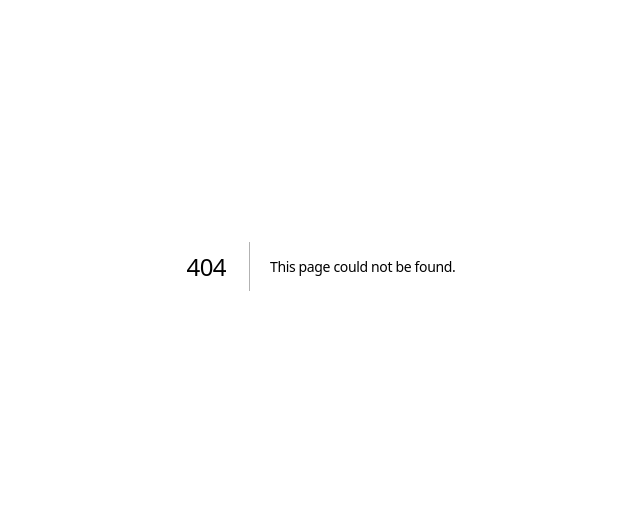
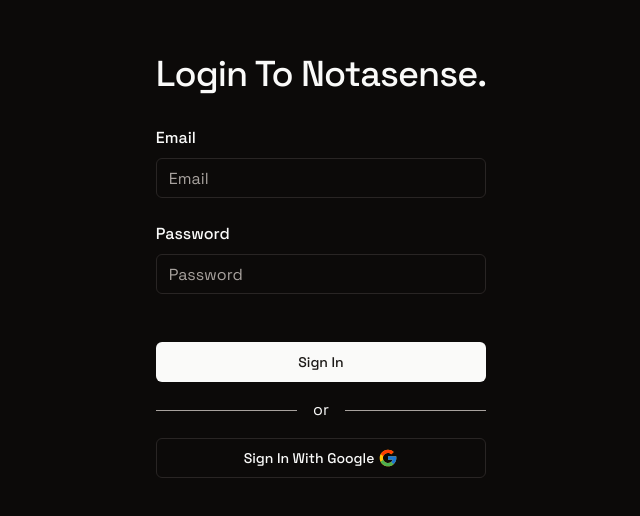
Before and after one commit to Airobinson0025/NotaSense, a Next.js app: page /signin in a window 1280 px wide. Before the commit this address had no page. Shown: the part 134-650 px from the top of the page, without its empty margins (319-959 px from the left). Built offline with nearby package versions, Linux system fonts and the light colour scheme.

Commit message:
next auth google provider working, google authentication in progress

```diff
--- /dev/null
+++ b/src/app/signin/page.tsx
@@ -0,0 +1,17 @@
+import SignInForm from '@/components/forms/signin-form'
+import React from 'react'
+
+
+
+const SignIn = () => {
+  return (
+    <div className='h-screen flex items-center justify-center'>
+        <div>
+            <h2 className='mb-8'>Login To Notasense.</h2>
+            <SignInForm />
+        </div>
+    </div>
+  )
+}
+
+export default SignIn
--- a/src/app/signup/page.tsx
+++ b/src/app/signup/page.tsx
@@ -4,8 +4,8 @@
 const Signup = () => {
   return (
     <div className='h-screen flex items-center justify-center'>
-        <div>
-            <h2 className='mb-8'>Create an account to get started<br/>with NotaSense.</h2>
+        <div className='max-w-xl'>
+            <h2 className='mb-8'>Create an account to get started with NotaSense.</h2>
             <SignupForm />
         </div>
     </div>
--- a/src/auth.ts
+++ b/src/auth.ts
@@ -1,18 +1,51 @@
 import NextAuth from "next-auth"
-import Credentials from "next-auth/providers/credentials"
+import CredentialsProvider from "next-auth/providers/credentials"
 import { DrizzleAdapter } from "@auth/drizzle-adapter"
-import Google from "next-auth/providers/google"
+import GoogleProvider from "next-auth/providers/google"
 import { db } from "@/db/schema"
+import { getUserByEmail } from "./services/userService"
+import { verifyPassword } from "./services/authService"
+
+
 
 
 export const { handlers, signIn, signOut, auth } = NextAuth({
   adapter: DrizzleAdapter(db),
-  providers: [Google,
-    Credentials({
+  providers: [
+    GoogleProvider({
+      clientId: process.env.AUTH_GOOGLE_ID,
+      clientSecret: process.env.AUTH_GOOGLE_SECRET,
+      authorization: {
+        params: {
+          prompt: 'consent',
+          access_type: 'offline',
+          response_type: 'code',
+        }
+      }
+    }),
+    CredentialsProvider({
       credentials: {
-        email: {},
-        password: {}
+        email: { label: "Email", type: "email"},
+        password: { label: "Password", type: "password" },
+      },
+      authorize: async (credentials) => {
+        if (!credentials || !credentials?.email || !credentials.password) {
+           return null;
+        }
+
+        const user = await getUserByEmail(credentials.email as string);
+        if (user && await verifyPassword(credentials.password as string, user.password)) {
+          return {
+            id: user.id,
+            name: user.name,
+            email: user.email,
+          };
+        } else {
+          return null;
+        }
       }
     })
   ],
+  callbacks: {
+  }
 })
--- /dev/null
+++ b/src/components/forms/signin-form.tsx
@@ -0,0 +1,69 @@
+'use client'
+import React from 'react'
+import { Form, FormField, FormItem, FormControl, FormLabel, FormMessage } from '../ui/form'
+import { Input } from '../ui/input'
+import { Button } from '../ui/button'
+import * as z from 'zod'
+import { useForm } from 'react-hook-form'
+import { zodResolver } from '@hookform/resolvers/zod'
+import { useRouter } from 'next/navigation'
+import { signIn } from 'next-auth/react'
+import { FcGoogle } from 'react-icons/fc'
+
+const signinSchema = z.object({
+    email: z.string().email().min(2, { message: 'Email must be at least 2 characters long' }),
+    password: z.string().min(6, { message: 'Password must be at least 6 characters long' }),
+})
+
+const SignInForm = () => {
+    const router = useRouter()
+
+    const form = useForm<z.infer<typeof signinSchema>>({
+        resolver: zodResolver(signinSchema),
+        defaultValues: {
+            email: '',
+            password: '',
+        }
+    })
+
+    const onSubmit = async (values: z.infer<typeof signinSchema>) => {
+        console.log(values)
+    }
+  return (
+    <Form {...form}>
+        <form className='flex flex-col gap-6 w-full'>
+            <FormField
+                control={form.control}
+                name='email'
+                render={({field}) => (
+                    <FormItem>
+                        <FormLabel className='text-md'>Email</FormLabel>
+                        <FormControl>
+                            <Input placeholder='Email' className='text-md' {...field} />
+                        </FormControl>
+                        <FormMessage />
+                    </FormItem>
+                )}></FormField>
+
+            <FormField
+                control={form.control}
+                name='password'
+                render={({field}) => (
+                    <FormItem>
+                        <FormLabel className='text-md'>Password</FormLabel>
+                        <FormControl>
+                            <Input type='password' placeholder='Password' className='text-md' {...field} />
+                        </FormControl>
+                        <FormMessage />
+                    </FormItem>
+                )}></FormField>
+
+                <Button className='w-full mt-6'>Sign In</Button>
+        </form>
+        <div className='mx-auto my-4 flex w-full items-center justify-evenly before:mr-4 before:block before:h-px before:flex-grow before:bg-stone-400 after:ml-4 after:block after:h-px after:flex-grow after:bg-stone-400'>or</div>
+        <Button className='w-full' variant='outline' onClick={() => {signIn('google', { callbackUrl: '/notebook'})}}>Sign In With Google<FcGoogle className='ml-1' size={20} /></Button>
+    </Form>
+  )
+}
+
+export default SignInForm
--- a/src/components/forms/signup-form.tsx
+++ b/src/components/forms/signup-form.tsx
@@ -7,7 +7,8 @@
 import { useForm } from 'react-hook-form'
 import { zodResolver } from '@hookform/resolvers/zod'
 import { useRouter } from 'next/navigation'
-import GoogleSignInButton from '../ui/google-signin-button'
+import { signIn } from 'next-auth/react'
+import { FcGoogle } from 'react-icons/fc'
 
 
 const signupSchema = z.object({
@@ -58,7 +59,7 @@
 
   return (
     <Form {...form}>
-        <form className='flex flex-col gap-6 w-full'>
+        <form className='flex flex-col gap-6'>
         <FormField
                 control={form.control}
                 name='name'
@@ -101,7 +102,8 @@
             <Button onClick={form.handleSubmit(onSubmit)}>Sign Up</Button>
         </form>
         <div className='mx-auto my-4 flex w-full items-center justify-evenly before:mr-4 before:block before:h-px before:flex-grow before:bg-stone-400 after:ml-4 after:block after:h-px after:flex-grow after:bg-stone-400'>or</div>
-        <Button variant='outline' className='w-full'>Sign up with Google</Button>
+        <Button className='w-full' variant='outline' onClick={() => {signIn('google', { callbackUrl: '/notebook'})}}>Sign In With Google<FcGoogle className='ml-1' size={20} /></Button>
+
     </Form>
   )
 }
--- a/src/components/ui/google-signin-button.tsx
+++ /dev/null
@@ -1,16 +0,0 @@
-import { signIn } from "@/auth";
-import { Button } from "./button";
-
-type Props = {
-  children: React.ReactNode;
-}
-
-export default function GoogleSignInButton({ children }: Props) {
-  const loginWithGoogle = async () => {
-    await signIn('google')
-  }
-
-  return (
-    <Button variant='outline' onClick={loginWithGoogle} className='w-full'>{children}</Button>
-  )
-}
--- /dev/null
+++ b/src/services/authService.tsx
@@ -0,0 +1,7 @@
+import bcrypt from 'bcrypt'
+
+export const verifyPassword = async (plainPassword: string, hashedPassword: string) => {
+    const validPassword = await bcrypt.compare(plainPassword, hashedPassword)
+
+    return validPassword
+}
--- a/src/services/userService.tsx
+++ b/src/services/userService.tsx
@@ -5,9 +5,9 @@
 
 export const getUserByEmail = async ( email: string ) => {
     // get the user from the database
-    const userByEmail = await db.select().from(users).where((user) => eq(user.email, email));
+    const user = await db.select().from(users).where((user) => eq(user.email, email));
 
-    return userByEmail[0];
+    return user[0];
 
 }
 
--- /dev/null
+++ b/src/types/type.ts
@@ -0,0 +1,4 @@
+export type User = {
+    email: string;
+    password: string;
+}
```
Also changed, not shown: package.json (+4 -3 lines), 1 other file (tests, documents, lock files or other folders).
